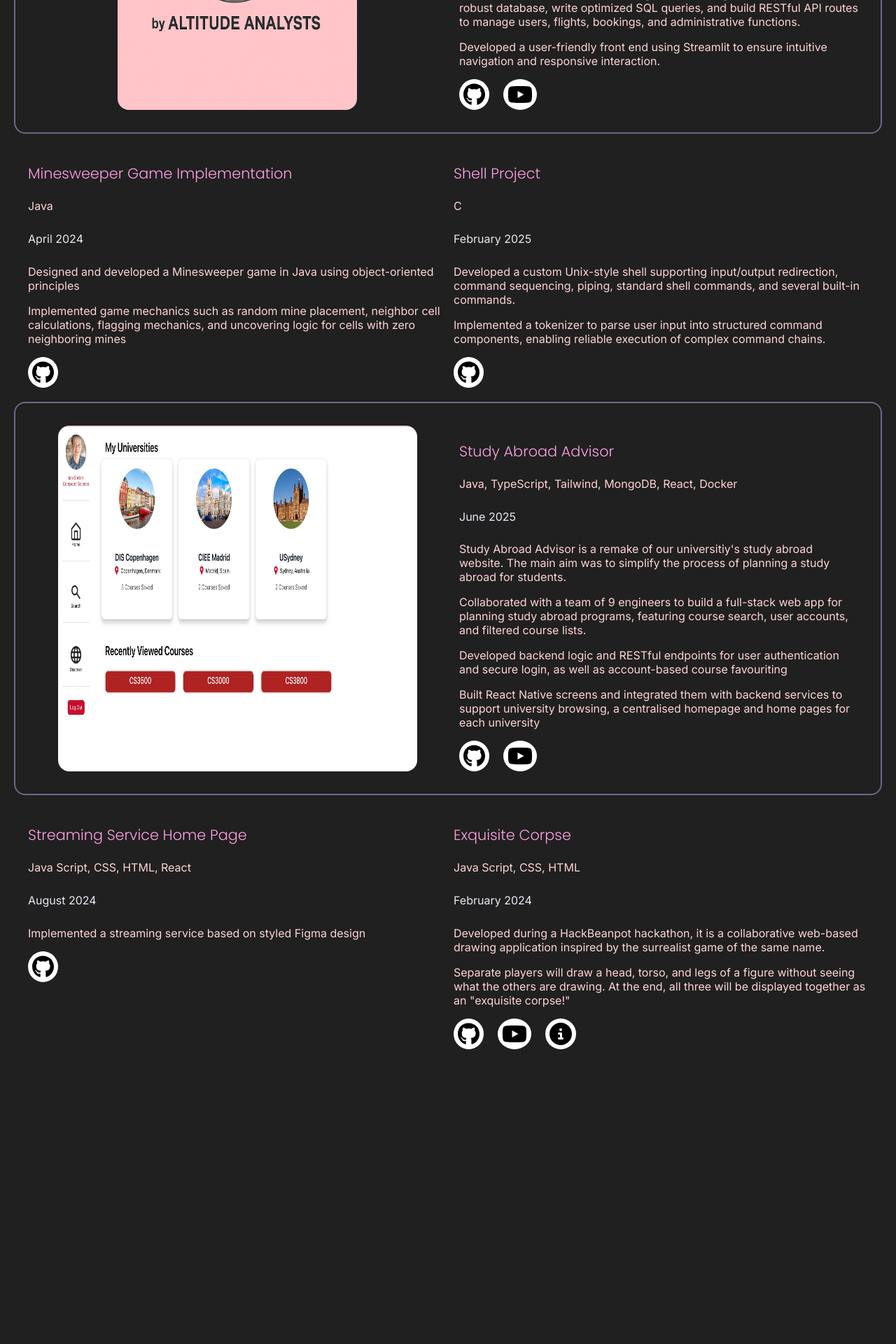
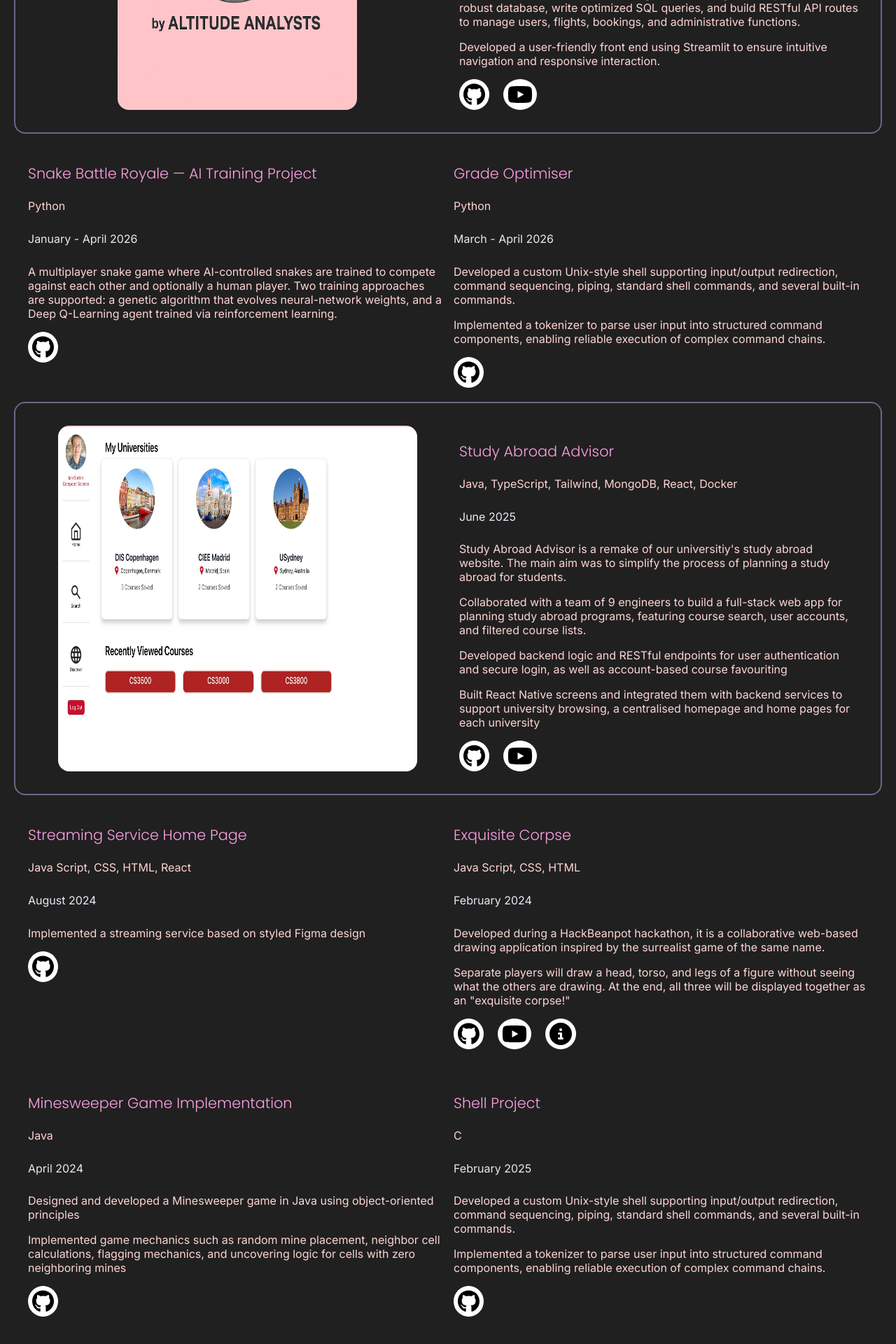
Before and after one commit to abby-stevenson/PersonalWebsite, a React (Vite) app in the folder app/: page / in a window 1280 px wide. Shown: the part 2956-4876 px from the top of the page at 70% size. Before the commit the page ends 4495 px from the top, so only its background shows below. Built offline with nearby package versions, Linux system fonts and the light colour scheme.

Commit message:
Adding projects

```diff
--- a/app/src/Projects.jsx
+++ b/app/src/Projects.jsx
@@ -88,24 +88,24 @@ export default function Projects() {
                 </div>
                 <div className = "project-pair">
                     <div className = "project-one">
-                        <h3>Minesweeper Game Implementation</h3>
-                        <h4>Java </h4>
-                        <h5> April 2024 </h5>
-                        <p> Designed and developed a Minesweeper game in Java using object-oriented principles</p>
-                        <p>Implemented game mechanics such as random mine placement, neighbor cell calculations, flagging
-                        mechanics, and uncovering logic for cells with zero neighboring mines</p>
-                        <a href="https://github.com/abby-stevenson/Minesweeper" target="_blank" rel="noopener noreferrer">
+                        <h3>Snake Battle Royale — AI Training Project</h3>
+                        <h4>Python</h4>
+                        <h5> January - April 2026 </h5>
+                        <p> A multiplayer snake game where AI-controlled snakes are trained to compete against each other
+                            and optionally a human player. Two training approaches are supported: a genetic algorithm that
+                            evolves neural-network weights, and a Deep Q-Learning agent trained via reinforcement learning.</p>
+                        <a href="https://github.com/Ryaken-Nakamoto/snake-battle-royale" target="_blank" rel="noopener noreferrer">
                                 <FontAwesomeIcon icon={faGithub} size="2x" className="github-icon" />
                             </a>
                     </div>
                     <div className = "project-two">
-                        <h3> Shell Project </h3>
-                        <h4>C</h4>
-                        <h5>February 2025</h5>
+                        <h3> Grade Optimiser</h3>
+                        <h4>Python</h4>
+                        <h5>March - April 2026</h5>
                         <p>Developed a custom Unix-style shell supporting input/output redirection, command sequencing, piping,
                             standard shell commands, and several built-in commands.</p>
                         <p>Implemented a tokenizer to parse user input into structured command components, enabling reliable execution of complex command chains.</p>
-                        <a href="https://github.com/abby-stevenson/ShellProject" target="_blank" rel="noopener noreferrer">
+                        <a href="https://github.com/abby-stevenson/GradeOptimiser" target="_blank" rel="noopener noreferrer">
                                 <FontAwesomeIcon icon={faGithub} size="2x" className="github-icon" />
                             </a>
                     </div>
@@ -168,6 +168,30 @@ export default function Projects() {
                         </div>
                     </div>
                 </div>
+                <div className = "project-pair">
+                    <div className = "project-one">
+                        <h3>Minesweeper Game Implementation</h3>
+                        <h4>Java </h4>
+                        <h5> April 2024 </h5>
+                        <p> Designed and developed a Minesweeper game in Java using object-oriented principles</p>
+                        <p>Implemented game mechanics such as random mine placement, neighbor cell calculations, flagging
+                        mechanics, and uncovering logic for cells with zero neighboring mines</p>
+                        <a href="https://github.com/abby-stevenson/Minesweeper" target="_blank" rel="noopener noreferrer">
+                                <FontAwesomeIcon icon={faGithub} size="2x" className="github-icon" />
+                            </a>
+                    </div>
+                    <div className = "project-two">
+                        <h3> Shell Project </h3>
+                        <h4>C</h4>
+                        <h5>February 2025</h5>
+                        <p>Developed a custom Unix-style shell supporting input/output redirection, command sequencing, piping,
+                            standard shell commands, and several built-in commands.</p>
+                        <p>Implemented a tokenizer to parse user input into structured command components, enabling reliable execution of complex command chains.</p>
+                        <a href="https://github.com/abby-stevenson/ShellProject" target="_blank" rel="noopener noreferrer">
+                                <FontAwesomeIcon icon={faGithub} size="2x" className="github-icon" />
+                            </a>
+                    </div>
+                </div>
               </div>
         </section>
 
```
